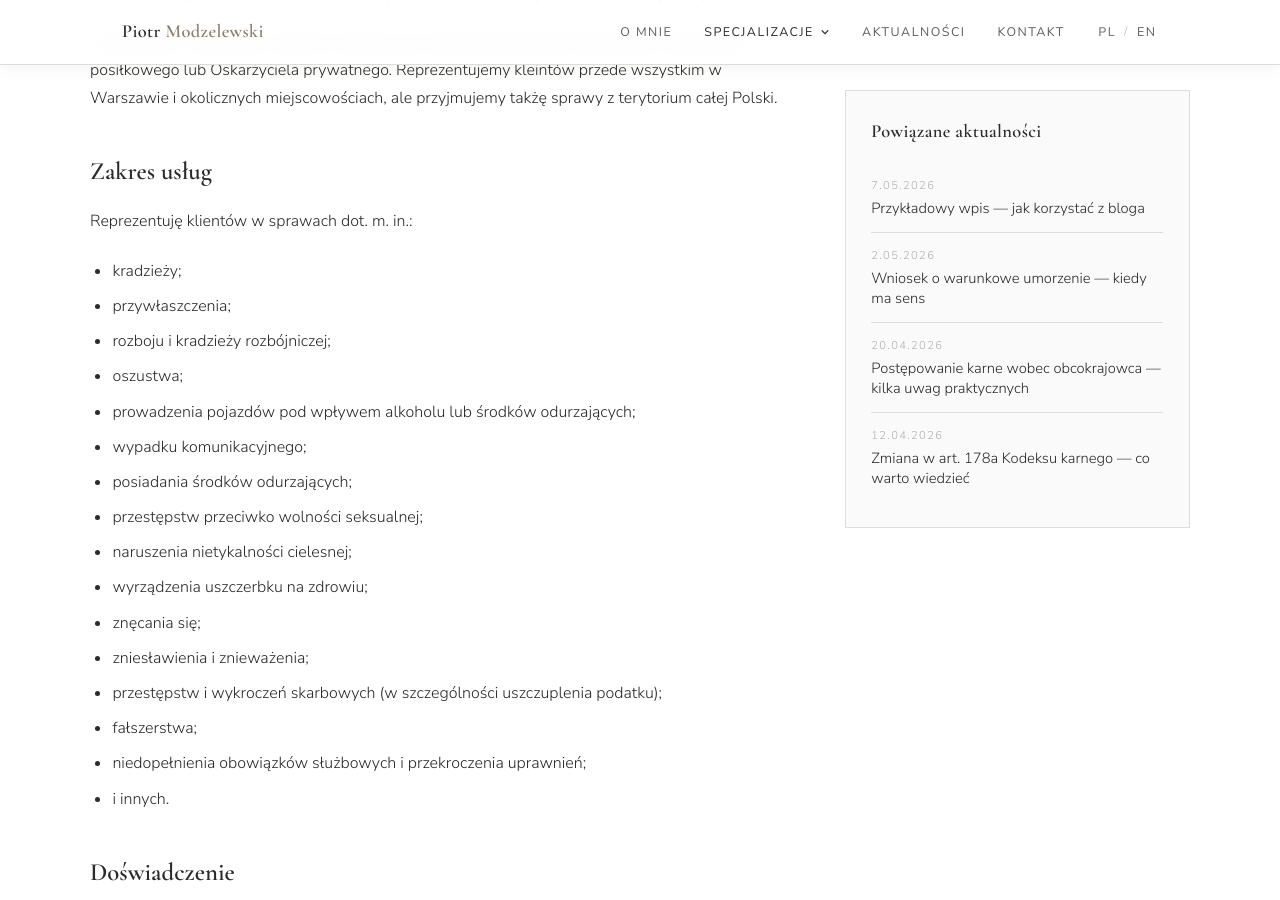
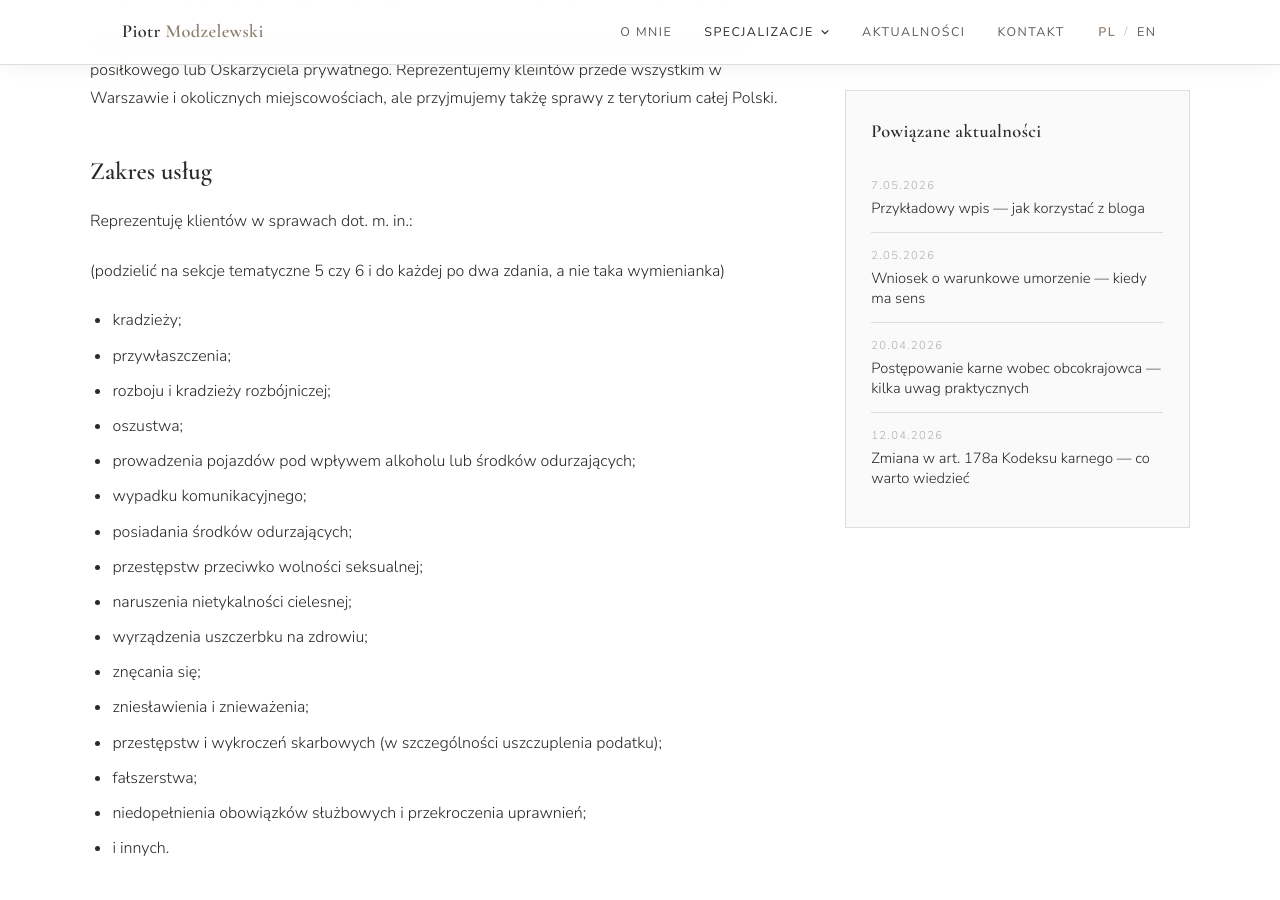
Before and after one commit to pmmodzelewski/adwokatmodzelewski.pl, a Jekyll site: the page built from _specjalizacje/prawo-karne.md, in a window 1280 px wide and 900 px high, scrolled down 738 px. Built offline with Jekyll 4.4.1, drawn with Linux system fonts in a browser that asks for light colours; Markdown is read by kramdown in place of the engine named in the settings.

Commit message:
Update prawo-karne.md

```diff
--- a/_specjalizacje/prawo-karne.md
+++ b/_specjalizacje/prawo-karne.md
@@ -28,6 +28,9 @@ Reprezentujemy kleintów przede wszystkim w Warszawie i okolicznych miejscowośc
 ## Zakres usług
 
 Reprezentuję klientów w sprawach dot. m. in.:
+
+(podzielić na sekcje tematyczne 5 czy 6 i do każdej po dwa zdania, a nie taka wymienianka)
+
 -	kradzieży;
 -	przywłaszczenia;
 -	rozboju i kradzieży rozbójniczej;
```
